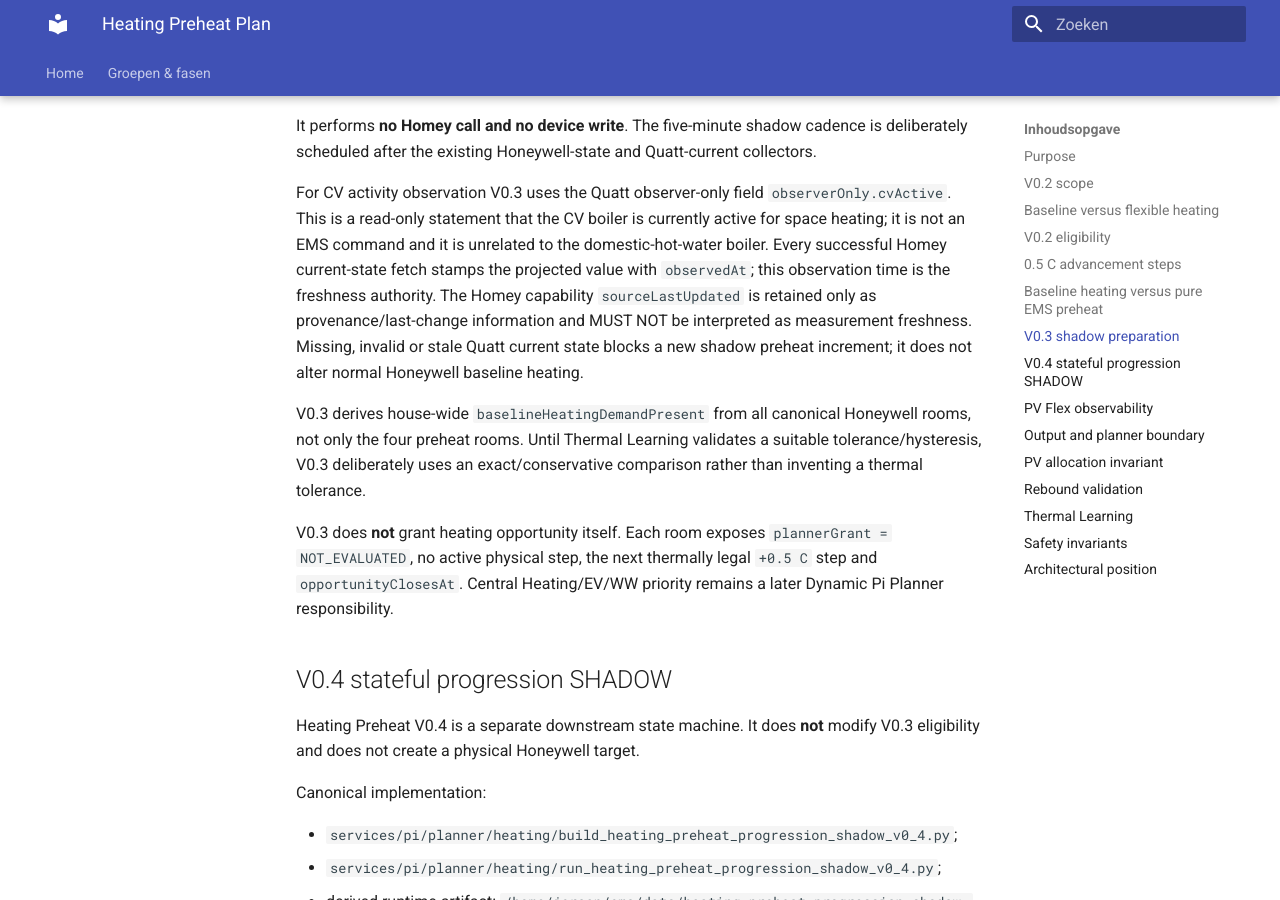
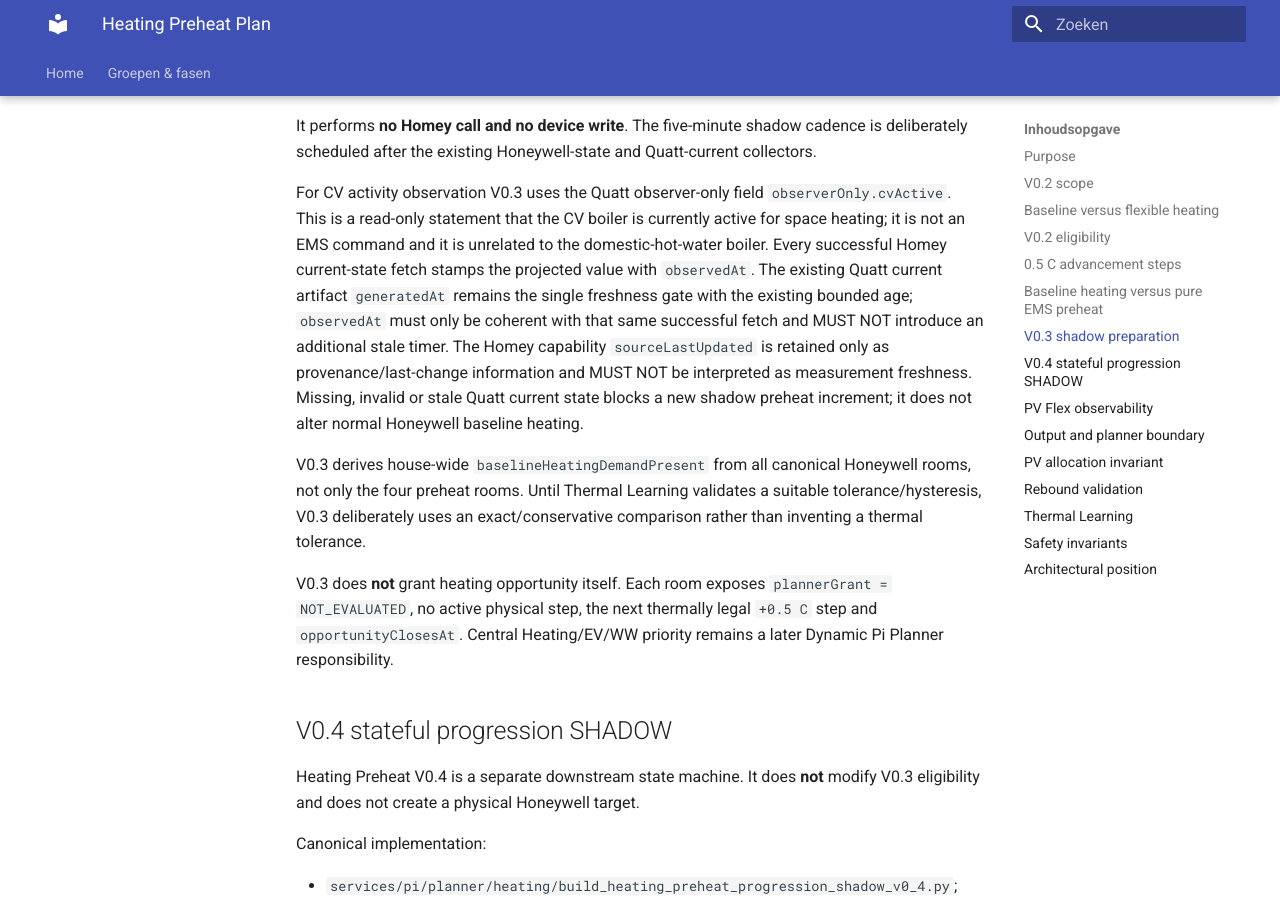
Before and after one commit to OnsKasteeltje/homey-energy-manual, an MkDocs documentation site: the page built from docs/software-architecture/components/heating-preheat-plan.md, in a window 1280 px wide and 900 px high, scrolled down 3670 px. Built offline with MkDocs 1.6.1 and Material for MkDocs 9.7.7, drawn with Linux system fonts in a browser that asks for light colours.

Commit message:
docs(heating): keep one cv freshness gate

```diff
--- a/docs/software-architecture/components/heating-preheat-plan.md
+++ b/docs/software-architecture/components/heating-preheat-plan.md
@@ -113,7 +113,7 @@ The runner consumes only already collected local Pi artifacts:
 
 It performs **no Homey call and no device write**. The five-minute shadow cadence is deliberately scheduled after the existing Honeywell-state and Quatt-current collectors.
 
-For CV activity observation V0.3 uses the Quatt observer-only field `observerOnly.cvActive`. This is a read-only statement that the CV boiler is currently active for space heating; it is not an EMS command and it is unrelated to the domestic-hot-water boiler. Every successful Homey current-state fetch stamps the projected value with `observedAt`; this observation time is the freshness authority. The Homey capability `sourceLastUpdated` is retained only as provenance/last-change information and MUST NOT be interpreted as measurement freshness. Missing, invalid or stale Quatt current state blocks a new shadow preheat increment; it does not alter normal Honeywell baseline heating.
+For CV activity observation V0.3 uses the Quatt observer-only field `observerOnly.cvActive`. This is a read-only statement that the CV boiler is currently active for space heating; it is not an EMS command and it is unrelated to the domestic-hot-water boiler. Every successful Homey current-state fetch stamps the projected value with `observedAt`. The existing Quatt current artifact `generatedAt` remains the single freshness gate with the existing bounded age; `observedAt` must only be coherent with that same successful fetch and MUST NOT introduce an additional stale timer. The Homey capability `sourceLastUpdated` is retained only as provenance/last-change information and MUST NOT be interpreted as measurement freshness. Missing, invalid or stale Quatt current state blocks a new shadow preheat increment; it does not alter normal Honeywell baseline heating.
 
 V0.3 derives house-wide `baselineHeatingDemandPresent` from all canonical Honeywell rooms, not only the four preheat rooms. Until Thermal Learning validates a suitable tolerance/hysteresis, V0.3 deliberately uses an exact/conservative comparison rather than inventing a thermal tolerance.
 
```
